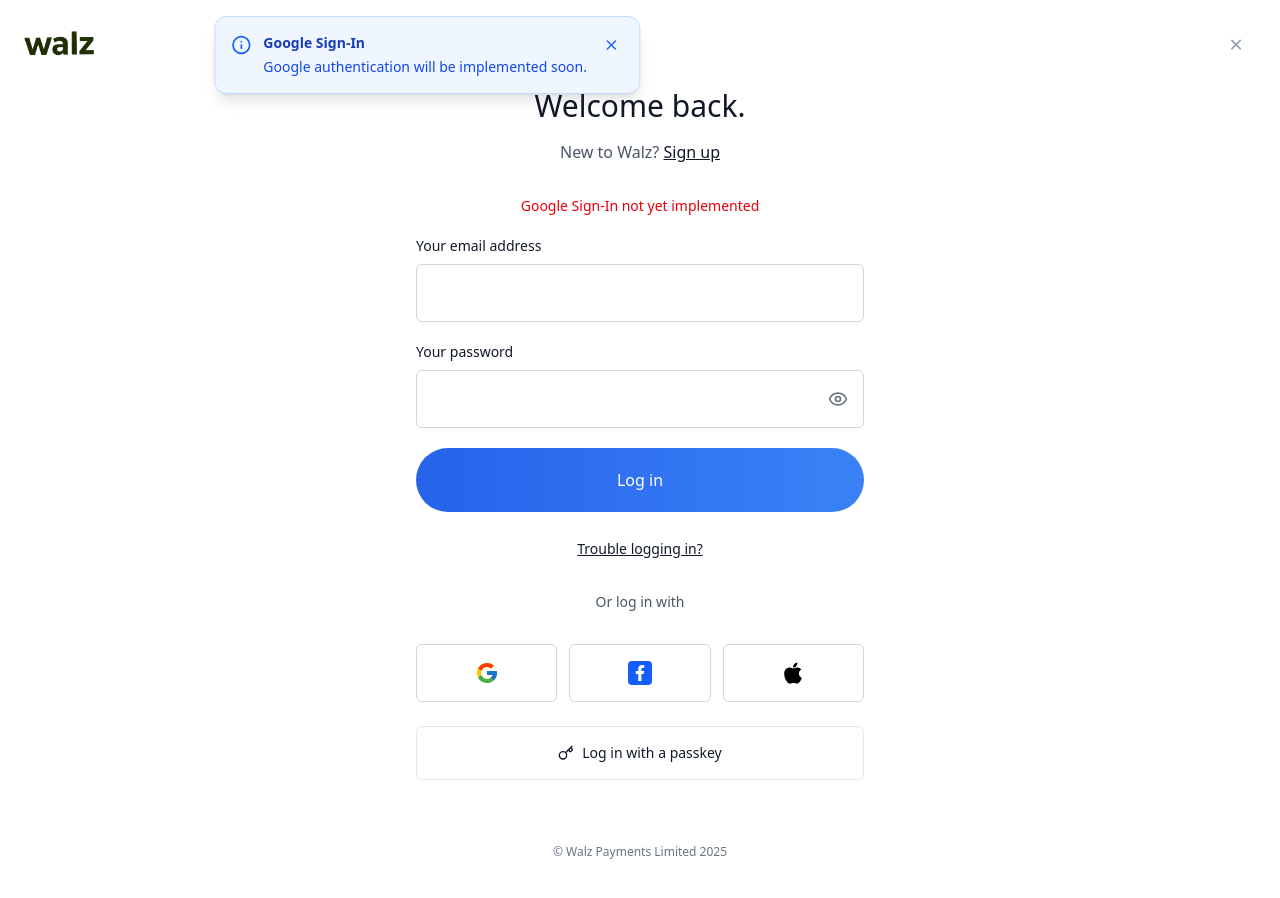
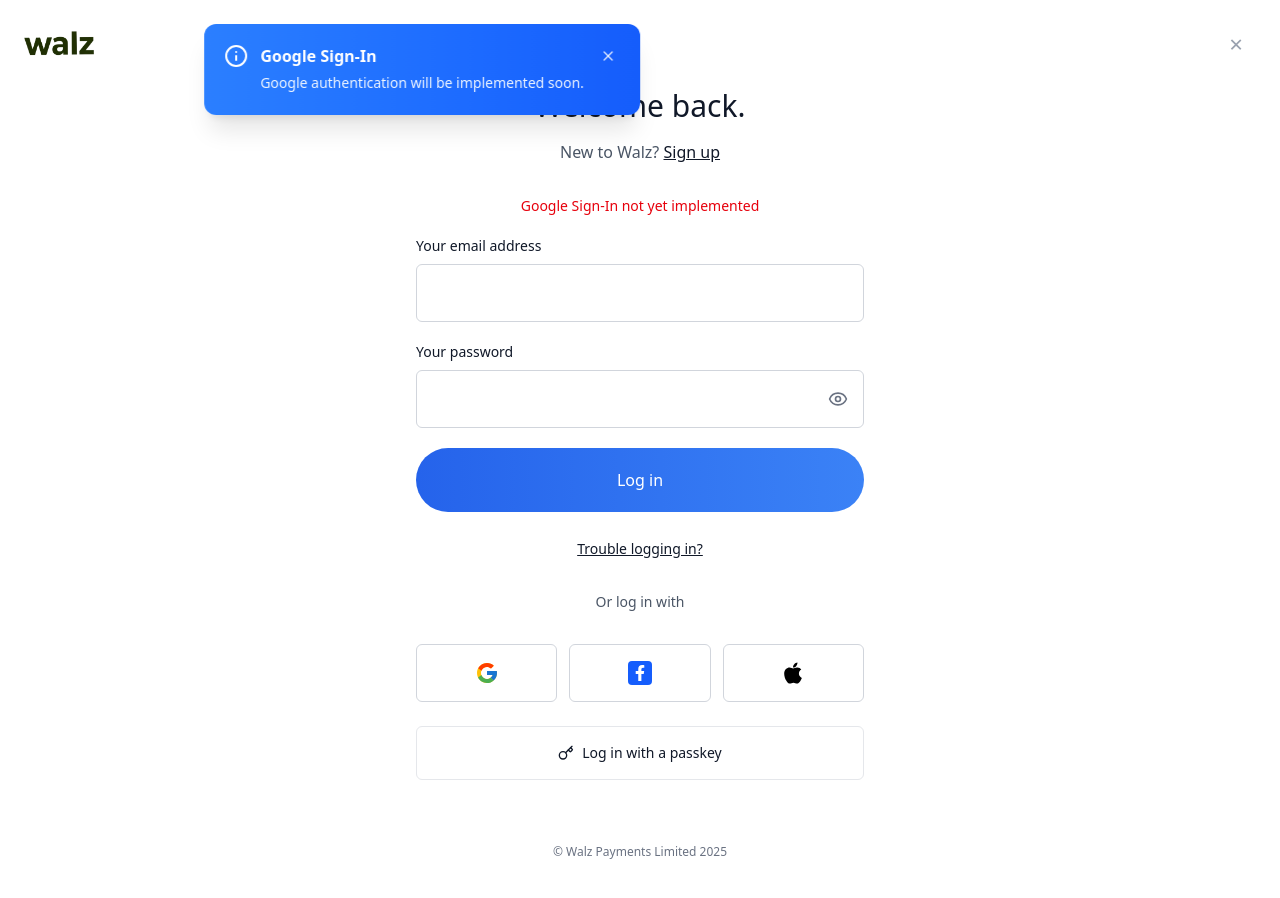
Before and after one commit to cresxjohn/wais-web, a Next.js app: page /auth/login in a window 1280 px wide. Both pictures are taken after a click on the button 486 px from the left and 633 px from the top of the page. Shown: the top 898 px of the page. Built offline with nearby package versions, Linux system fonts and the light colour scheme; no server answers.

Commit message:
fix: auth pages ui

```diff
--- a/src/app/credit-cards/page.tsx
+++ b/src/app/credit-cards/page.tsx
@@ -89,7 +89,7 @@
 
           {/* Placeholder for more cards */}
           <div className="walz-card p-6 border-2 border-dashed border-gray-200">
-            <div className="text-center py-8">
+            <div className="flex flex-col items-center text-center py-8">
               <CreditCard className="w-12 h-12 text-gray-400 mx-auto mb-4" />
               <h3 className="text-lg font-medium text-gray-900 mb-2">
                 Add another credit card
--- a/src/app/savings-goals/page.tsx
+++ b/src/app/savings-goals/page.tsx
@@ -67,7 +67,7 @@
 
         {/* Create New Goal */}
         <div className="walz-card p-6 border-2 border-dashed border-gray-200">
-          <div className="text-center py-8">
+          <div className="flex flex-col items-center text-center py-8">
             <Target className="w-12 h-12 text-gray-400 mx-auto mb-4" />
             <h3 className="text-lg font-medium text-gray-900 mb-2">
               Create a new savings goal
--- a/src/components/ui/toast.tsx
+++ b/src/components/ui/toast.tsx
@@ -45,32 +45,28 @@
 
 const toastStyles = {
   success: {
-    bg: "bg-green-50",
-    border: "border-green-200",
-    icon: "text-green-600",
-    title: "text-green-800",
-    message: "text-green-700",
+    bg: "bg-gradient-to-r from-emerald-500 to-emerald-600",
+    icon: "text-white",
+    title: "text-white",
+    message: "text-emerald-50",
   },
   error: {
-    bg: "bg-red-50",
-    border: "border-red-200",
-    icon: "text-red-600",
-    title: "text-red-800",
-    message: "text-red-700",
+    bg: "bg-gradient-to-r from-rose-500 to-rose-600",
+    icon: "text-white",
+    title: "text-white",
+    message: "text-rose-50",
   },
   warning: {
-    bg: "bg-yellow-50",
-    border: "border-yellow-200",
-    icon: "text-yellow-600",
-    title: "text-yellow-800",
-    message: "text-yellow-700",
+    bg: "bg-gradient-to-r from-orange-500 to-orange-600",
+    icon: "text-white",
+    title: "text-white",
+    message: "text-orange-50",
   },
   info: {
-    bg: "bg-blue-50",
-    border: "border-blue-200",
-    icon: "text-blue-600",
-    title: "text-blue-800",
-    message: "text-blue-700",
+    bg: "bg-gradient-to-r from-blue-500 to-blue-600",
+    icon: "text-white",
+    title: "text-white",
+    message: "text-blue-50",
   },
 };
 
@@ -93,28 +89,25 @@
     <div className={isExiting ? "toast-exit" : "toast-enter"}>
       <div
         className={`
-        ${styles.bg} ${styles.border}
-        border rounded-xl shadow-lg p-4 max-w-md w-full
+        ${styles.bg}
+        rounded-xl shadow-xl p-5 max-w-md w-full backdrop-blur-sm
       `}
       >
         <div className="flex items-start gap-3">
-          <Icon className={`w-5 h-5 ${styles.icon} flex-shrink-0 mt-0.5`} />
+          <Icon className={`w-6 h-6 ${styles.icon} flex-shrink-0`} />
           <div className="flex-1 min-w-0">
-            <p className={`font-semibold text-sm ${styles.title}`}>
+            <p className={`font-semibold text-base ${styles.title}`}>
               {toast.title}
             </p>
             {toast.message && (
-              <p className={`text-sm ${styles.message} mt-1`}>
+              <p className={`text-sm ${styles.message} mt-1 leading-relaxed`}>
                 {toast.message}
               </p>
             )}
           </div>
           <button
             onClick={handleRemove}
-            className={`
-              ${styles.icon} hover:opacity-70 transition-opacity
-              p-1 rounded-full hover:bg-black/10
-            `}
+            className="text-white/80 hover:text-white hover:bg-white/20 transition-all p-1 rounded-full"
           >
             <X className="w-4 h-4" />
           </button>
@@ -142,9 +135,11 @@
   }
 
   return createPortal(
-    <div className="fixed top-4 left-1/2 transform -translate-x-1/2 z-50 space-y-3">
+    <div className="fixed inset-x-0 top-6 z-50 flex flex-col items-center space-y-3 pointer-events-none">
       {toasts.map((toast) => (
-        <ToastItem key={toast.id} toast={toast} onRemove={removeToast} />
+        <div key={toast.id} className="pointer-events-auto">
+          <ToastItem toast={toast} onRemove={removeToast} />
+        </div>
       ))}
     </div>,
     document.body
```
